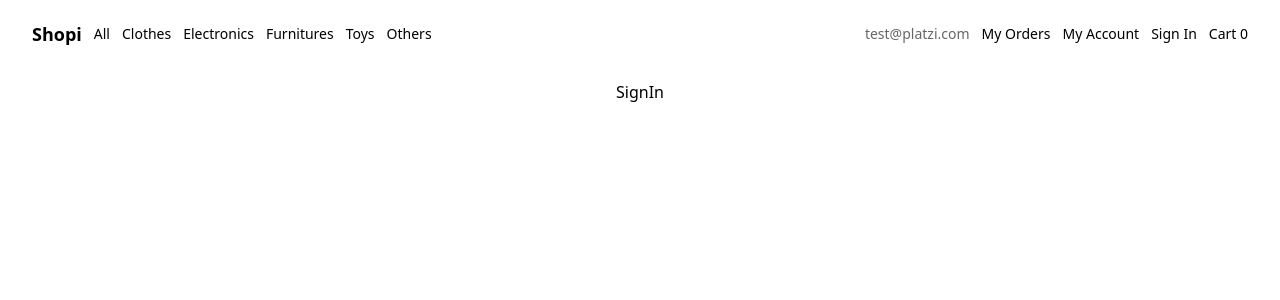
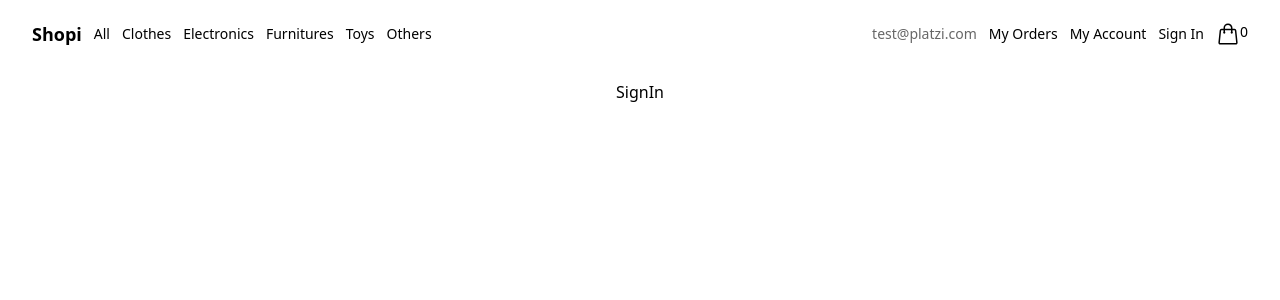
Before and after one commit to juancumbeq/platzi-react-with-vite-tailwind, a React (Vite) app: page /signin in a window 1280 px wide. Shown: the top 300 px of the page. Built offline with nearby package versions, Linux system fonts and the light colour scheme.

Commit message:
heroicons components

```diff
--- a/src/Components/Card/index.jsx
+++ b/src/Components/Card/index.jsx
@@ -1,6 +1,8 @@
-import { useContext } from 'react';
+// ICONS
+import { PlusIcon } from '@heroicons/react/24/outline';
 
 // GLOBAL CONTEXT
+import { useContext } from 'react';
 import { ShoppingCartContext } from '../../Context';
 
 const Card = ({ data }) => {
@@ -24,7 +26,7 @@
 						context.setCount(context.count + 1)
 					}
 				>
-					+
+					<PlusIcon className='size-6 text-black'></PlusIcon>
 				</div>
 			</figure>
 			<p className='flex justify-between'>
--- a/src/Components/Navbar/index.jsx
+++ b/src/Components/Navbar/index.jsx
@@ -1,4 +1,5 @@
 import { NavLink } from 'react-router-dom';
+import { ShoppingBagIcon } from '@heroicons/react/24/outline';
 
 // GLOBAL CONTEXT
 import { useContext } from 'react';
@@ -113,7 +114,10 @@
 						Sign In
 					</NavLink>
 				</li>
-				<li>Cart {context.count}</li>
+				<li className='flex'>
+					<ShoppingBagIcon className='size-6 text-black'></ShoppingBagIcon>{' '}
+					{context.count}
+				</li>
 			</ul>
 		</nav>
 	);
--- a/src/Components/ProductDetail/index.jsx
+++ b/src/Components/ProductDetail/index.jsx
@@ -8,8 +8,7 @@
 				<h2 className='font-medium text-xl'>
 					Detail
 				</h2>
-				<div>x</div>
-				<XCircleIcon className='size-6'></XCircleIcon>
+				<XCircleIcon className='size-6 text-black'></XCircleIcon>
 			</div>
 		</aside>
 	);
```
Also changed, not shown: 1 other file (tests, documents, lock files or other folders).
